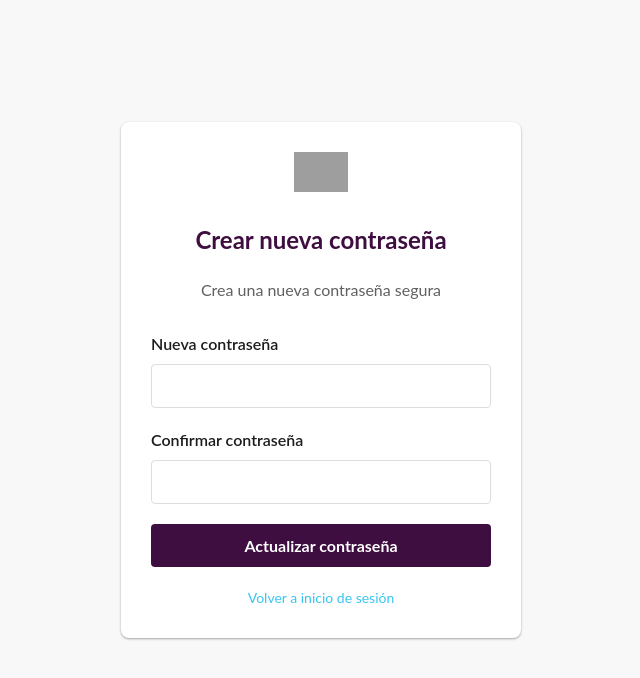
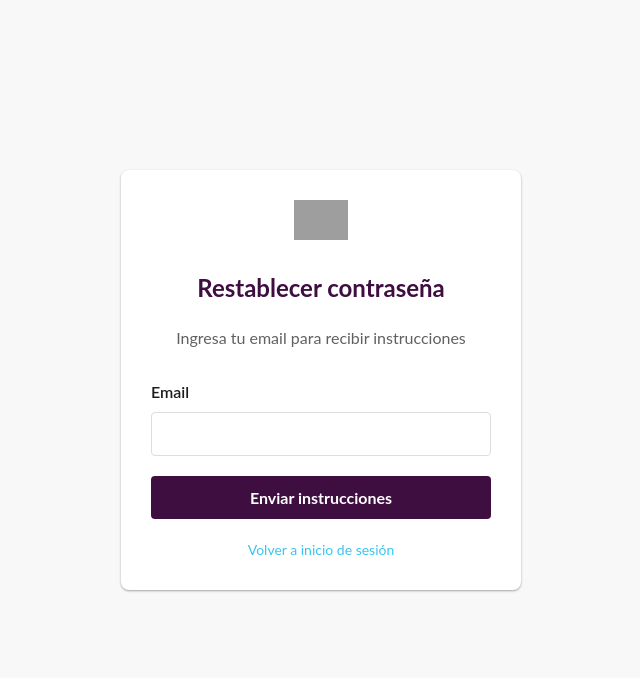
Before and after one commit to liosilman/UTN_2025_FE_DPL, a React (Vite) app: page /reset-password in a window 1280 px wide. Shown: the top 678 px of the page, without its empty margins (319-959 px from the left). Built offline with nearby package versions, Linux system fonts and the light colour scheme; grey boxes are pictures that could not be loaded.

Commit message:
Reset-password fix

```diff
--- a/src/Screens/ResetPasswordScreen.jsx
+++ b/src/Screens/ResetPasswordScreen.jsx
@@ -40,6 +40,21 @@ const ResetPasswordScreen = () => {
   }, [token])
 
   /**
+   * Valida el formulario de solicitud de restablecimiento
+   * @param {Object} values - Valores del formulario
+   * @returns {Object} - Errores de validación
+   */
+  const validateRequestForm = (values) => {
+    const errors = {}
+    if (!values.email) {
+      errors.email = "El email es obligatorio"
+    } else if (!/\S+@\S+\.\S+/.test(values.email)) {
+      errors.email = "Email inválido"
+    }
+    return errors
+  }
+
+  /**
    * Valida el formulario de restablecimiento de contraseña
    * @param {Object} values - Valores del formulario
    * @returns {Object} - Errores de validación
@@ -55,6 +70,25 @@ const ResetPasswordScreen = () => {
       errors.confirmPassword = "Las contraseñas no coinciden"
     }
     return errors
+  }
+
+  /**
+   * Maneja el envío del formulario de solicitud
+   * @param {Object} values - Valores del formulario
+   */
+  const handleRequestSubmit = async (values) => {
+    setIsSubmitting(true)
+    setResetError(null)
+
+    try {
+      await resetPassword(values.email)
+      setResetSuccess(true)
+    } catch (error) {
+      console.error("Error al solicitar reseteo:", error)
+      setResetError("Error al solicitar el reseteo de contraseña. Inténtalo de nuevo.")
+    } finally {
+      setIsSubmitting(false)
+    }
   }
 
   /**
@@ -97,13 +131,46 @@ const ResetPasswordScreen = () => {
   }
 
   const {
+    values: requestValues,
+    errors: requestErrors,
+    touched: requestTouched,
+    handleChange: handleRequestChange,
+    handleBlur: handleRequestBlur,
+    handleSubmit: submitRequestForm,
+  } = useForm({ email: "" }, handleRequestSubmit, validateRequestForm)
+
+  const {
     values: resetValues,
     errors: resetErrors,
     touched: resetTouched,
     handleChange: handleResetChange,
     handleBlur: handleResetBlur,
     handleSubmit: submitResetForm,
-  } = useForm({ password: "", confirmPassword: "" }, handleResetSubmit, validateResetForm)
+  } = useForm({ password: "", confirmPassword: "", manualToken: "" }, handleResetSubmit, validateResetForm)
+
+  if (resetSuccess && !token) {
+    return (
+      <div className="auth-container">
+        <div className="auth-form">
+          <div className="auth-logo">
+            <img src="https://a.slack-edge.com/bv1-10/slack_logo-ebd02d1.svg" alt="Slack" />
+          </div>
+
+          <h1 className="auth-title">¡Solicitud enviada!</h1>
+
+          <p className="auth-subtitle">
+            Revisa tu email para continuar con el proceso de restablecimiento de contraseña.
+          </p>
+
+          <div className="auth-form-footer">
+            <Link to="/login" className="auth-link">
+              Volver a inicio de sesión
+            </Link>
+          </div>
+        </div>
+      </div>
+    )
+  }
 
   if (resetSuccess && token) {
     return (
@@ -136,9 +203,11 @@ const ResetPasswordScreen = () => {
           <img src="https://a.slack-edge.com/bv1-10/slack_logo-ebd02d1.svg" alt="Slack" />
         </div>
 
-        <h1 className="auth-title">Crear nueva contraseña</h1>
+        <h1 className="auth-title">{!token ? "Restablecer contraseña" : "Crear nueva contraseña"}</h1>
 
-        <p className="auth-subtitle">Crea una nueva contraseña segura</p>
+        <p className="auth-subtitle">
+          {!token ? "Ingresa tu email para recibir instrucciones" : "Crea una nueva contraseña segura"}
+        </p>
 
         {resetError && (
           <div className="auth-error">
@@ -146,6 +215,32 @@ const ResetPasswordScreen = () => {
           </div>
         )}
 
+        {!token ? (
+          <form onSubmit={submitRequestForm}>
+            <div className="auth-form-group">
+              <label htmlFor="email" className="auth-form-label">
+                Email
+              </label>
+              <input
+                type="email"
+                id="email"
+                name="email"
+                className="auth-form-input"
+                value={requestValues.email}
+                onChange={handleRequestChange}
+                onBlur={handleRequestBlur}
+                disabled={isSubmitting}
+              />
+              {requestTouched.email && requestErrors.email && (
+                <div className="auth-form-error">{requestErrors.email}</div>
+              )}
+            </div>
+
+            <button type="submit" className="auth-form-button" disabled={isSubmitting}>
+              {isSubmitting ? "Enviando..." : "Enviar instrucciones"}
+            </button>
+          </form>
+        ) : (
           <form onSubmit={submitResetForm}>
             <div className="auth-form-group">
               <label htmlFor="password" className="auth-form-label">
@@ -191,6 +286,7 @@ const ResetPasswordScreen = () => {
               {isSubmitting ? "Actualizando..." : "Actualizar contraseña"}
             </button>
           </form>
+        )}
 
         <div className="auth-form-footer">
           <Link to="/login" className="auth-link">
```
Lines whose indentation alone changed are shown as unchanged.
